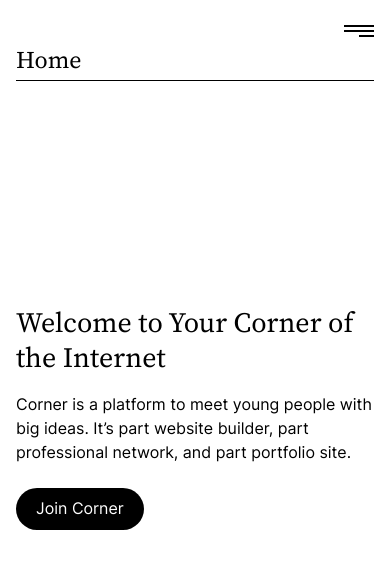
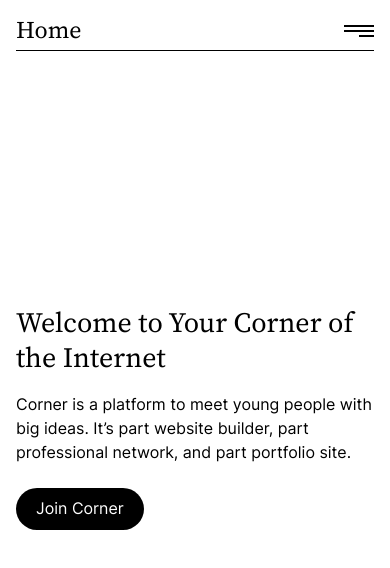
Before and after one commit to kevinkoste/corner, a Next.js app in the folder corner-app/: page / in a window 390 px wide. Shown: the top 568 px of the page. Built offline with nearby package versions, Linux system fonts and the light colour scheme; no server answers.

Commit message:
fixed header

```diff
--- a/corner-app/src/components/Header.module.css
+++ b/corner-app/src/components/Header.module.css
@@ -18,98 +18,7 @@
   white-space: nowrap;
   margin: unset;
   font-size: 24px;
-}
-
-@keyframes name {
-  0% {
-    width: 0%;
-    height: 0%;
-  }
-  0.5% {
-    width: 0%;
-    height: 100%;
-  }
-  50% {
-    width: 50%;
-    height: 100%;
-  }
-  99.5% {
-    width: 0%;
-    height: 100%;
-  }
-  100% {
-    width: 0%;
-    height: 0px;
-  }
-}
-
-@keyframes nameMobile {
-  0% {
-    width: 0%;
-    height: 0%;
-  }
-  0.5% {
-    width: 0%;
-    height: 100%;
-  }
-  50% {
-    width: 85%;
-    height: 100%;
-  }
-  99.5% {
-    width: 0%;
-    height: 100%;
-  }
-  100% {
-    width: 0%;
-    height: 0px;
-  }
-}
-
-.animatedName {
-  animation-name: name;
-  animation-duration: 3.5s;
-  animation-delay: 0.5s;
-  animation-timing-function: steps(30, end);
-  animation-fill-mode: both;
-}
-
-@keyframes title {
-  0% {
-    width: 0%;
-    height: 0px;
-  }
-  0.5% {
-    width: 0%;
-    height: 100%;
-  }
-  100% {
-    width: 50%;
-    height: 100%;
-  }
-}
-
-@keyframes titleMobile {
-  0% {
-    width: 0%;
-    height: 0px;
-  }
-  0.5% {
-    width: 0%;
-    height: 100%;
-  }
-  100% {
-    width: 70%;
-    height: 100%;
-  }
-}
-
-.animatedTitle {
-  animation-name: title;
-  animation-duration: 1.75s;
-  animation-delay: 4s;
-  animation-timing-function: steps(30, end);
-  animation-fill-mode: both;
+  cursor: pointer;
 }
 
 .burgerButton {
@@ -118,6 +27,7 @@
   right: 0;
   height: 30px;
   width: 30px;
+  cursor: pointer;
 }
 
 .exitButton {
@@ -126,10 +36,6 @@
   right: 0;
   height: 23px;
   width: 23px;
-}
-
-.burgerButton :hover,
-.exitButton :hover {
   cursor: pointer;
 }
 
@@ -153,12 +59,53 @@
   margin-top: 20px;
 }
 
+@keyframes typing {
+  0% {
+    width: 0%;
+  }
+  33.33% {
+    width: 50%;
+  }
+  66.66% {
+    width: 0%;
+  }
+  100% {
+    width: 50%;
+  }
+}
+
+@keyframes typingMobile {
+  0% {
+    width: 0%;
+  }
+  33.33% {
+    width: 80%;
+  }
+  66.66% {
+    width: 0%;
+  }
+  100% {
+    width: 80%;
+  }
+}
+
+.typewriter {
+  -webkit-animation-name: typing;
+  -moz-animation-name: typing;
+  -o-animation-name: typing;
+  animation-name: typing;
+  animation-delay: 0.75s;
+  animation-duration: 4.75s;
+  animation-timing-function: steps(27, end);
+  animation-fill-mode: both;
+}
+
 @media (max-width: 600px) {
-  .animatedName {
-    animation-name: nameMobile;
-  }
-  .animatedTitle {
-    animation-name: titleMobile;
+  .typewriter {
+    -webkit-animation-name: typingMobile;
+    -moz-animation-name: typingMobile;
+    -o-animation-name: typingMobile;
+    animation-name: typingMobile;
   }
 }
 
--- a/corner-app/src/components/Header.tsx
+++ b/corner-app/src/components/Header.tsx
@@ -1,12 +1,12 @@
 import { useRouter } from 'next/router'
-import { useState } from 'react'
+import { useState, useEffect } from 'react'
 
 import { useAppContext, setAuth } from '../context/AppContext'
 import { PostProtectInviteNewEmail, PostAuthLogout } from '../libs/api'
 
 import styles from './Header.module.css'
 
-const Header: React.FC<{ title: string }> = ({ title }) => {
+function Header({ title }) {
   const router = useRouter()
   const { state, dispatch } = useAppContext()
   const [showingBurger, setShowingBurger] = useState(false)
@@ -14,6 +14,9 @@
   const toggleBurger = () => setShowingBurger(!showingBurger)
 
   const takeHome = () => {
+    if (showingBurger) {
+      setShowingBurger(false)
+    }
     if (state.auth) {
       router.push('/app/browse')
     } else {
@@ -32,12 +35,7 @@
     return (
       <div className={styles.headerWrapper}>
         <div className={styles.headerContainer}>
-          <h1 className={styles.animatedName} onClick={takeHome}>
-            Corner
-          </h1>
-          <h1 className={styles.animatedTitle} onClick={takeHome}>
-            {title}
-          </h1>
+          <TypewriterText first="Corner" second={title} delay={3913} />
 
           <img
             className={styles.burgerButton}
@@ -59,7 +57,9 @@
           className={styles.headerContainer}
           style={{ borderColor: '#ffffff' }}
         >
-          <h1 style={{ color: 'white' }}>Corner</h1>
+          <h1 style={{ color: 'white' }} onClick={takeHome}>
+            Corner
+          </h1>
           <img
             className={styles.exitButton}
             onClick={toggleBurger}
@@ -122,6 +122,20 @@
 
 export default Header
 
+function TypewriterText({ first, second, delay }) {
+  const [text, setText] = useState(first)
+
+  useEffect(() => {
+    let mounted = true
+    setTimeout(() => {
+      if (mounted) setText(second)
+    }, delay)
+    return () => (mounted = false)
+  }, [])
+
+  return <h1 className={styles.typewriter}>{text}</h1>
+}
+
 // const InviteForm: React.FC = () => {
 //   const [sent, setSent] = useState(false)
 //   const [emailInput, setEmailInput] = useState('')
--- a/corner-app/src/pages/app/browse.tsx
+++ b/corner-app/src/pages/app/browse.tsx
@@ -79,10 +79,8 @@
         src={process.env.NEXT_PUBLIC_S3_BUCKET + 'small/' + image}
       />
       <div className={styles.rowTextContainer}>
-        <p>
-          <u>{name}</u>
-          <br />"{headline}"
-        </p>
+        <p style={{ textDecoration: 'underline' }}>{name}</p>
+        <p>"{headline.substring(0, 90)}..."</p>
       </div>
     </div>
   )
```
